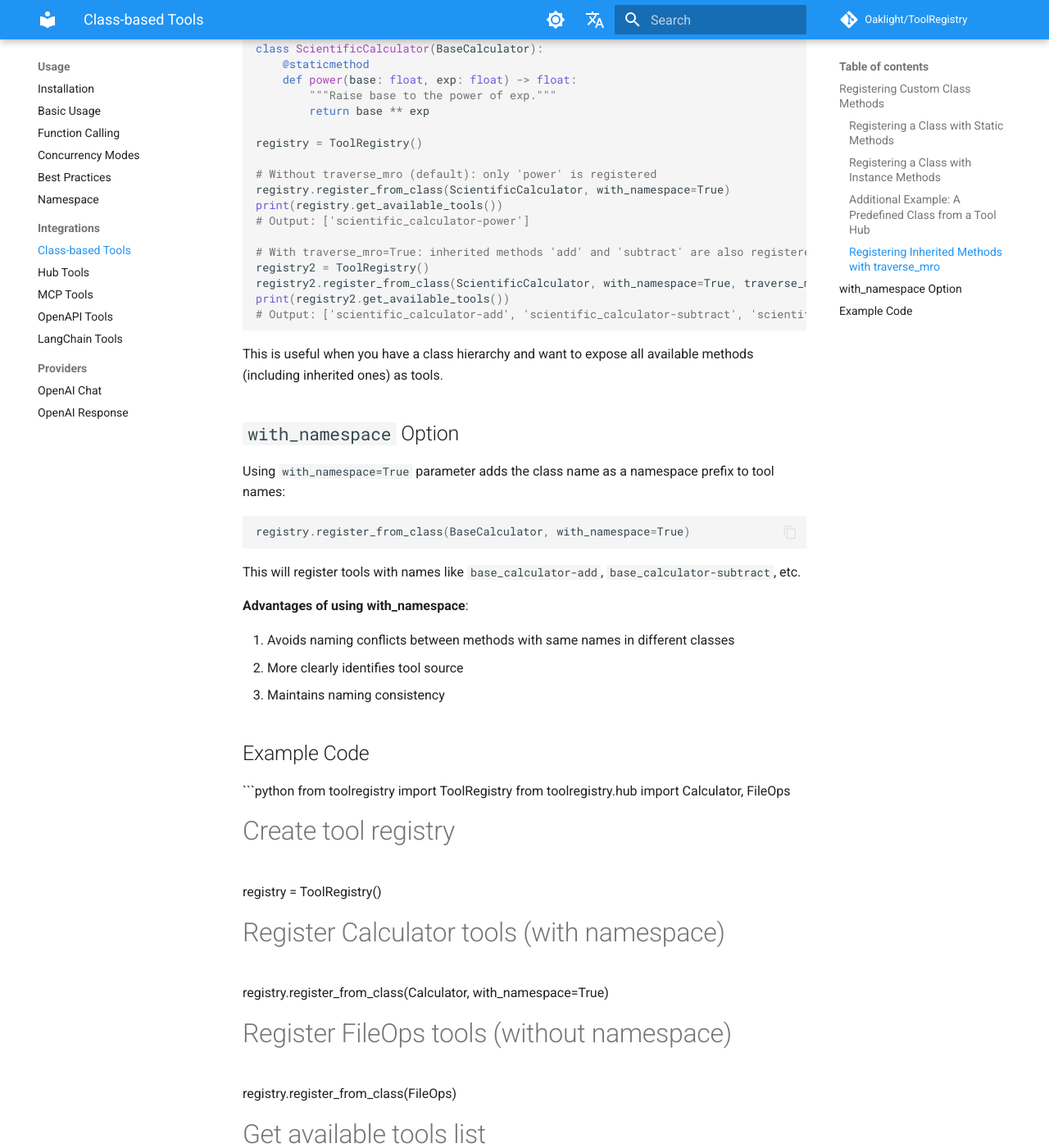
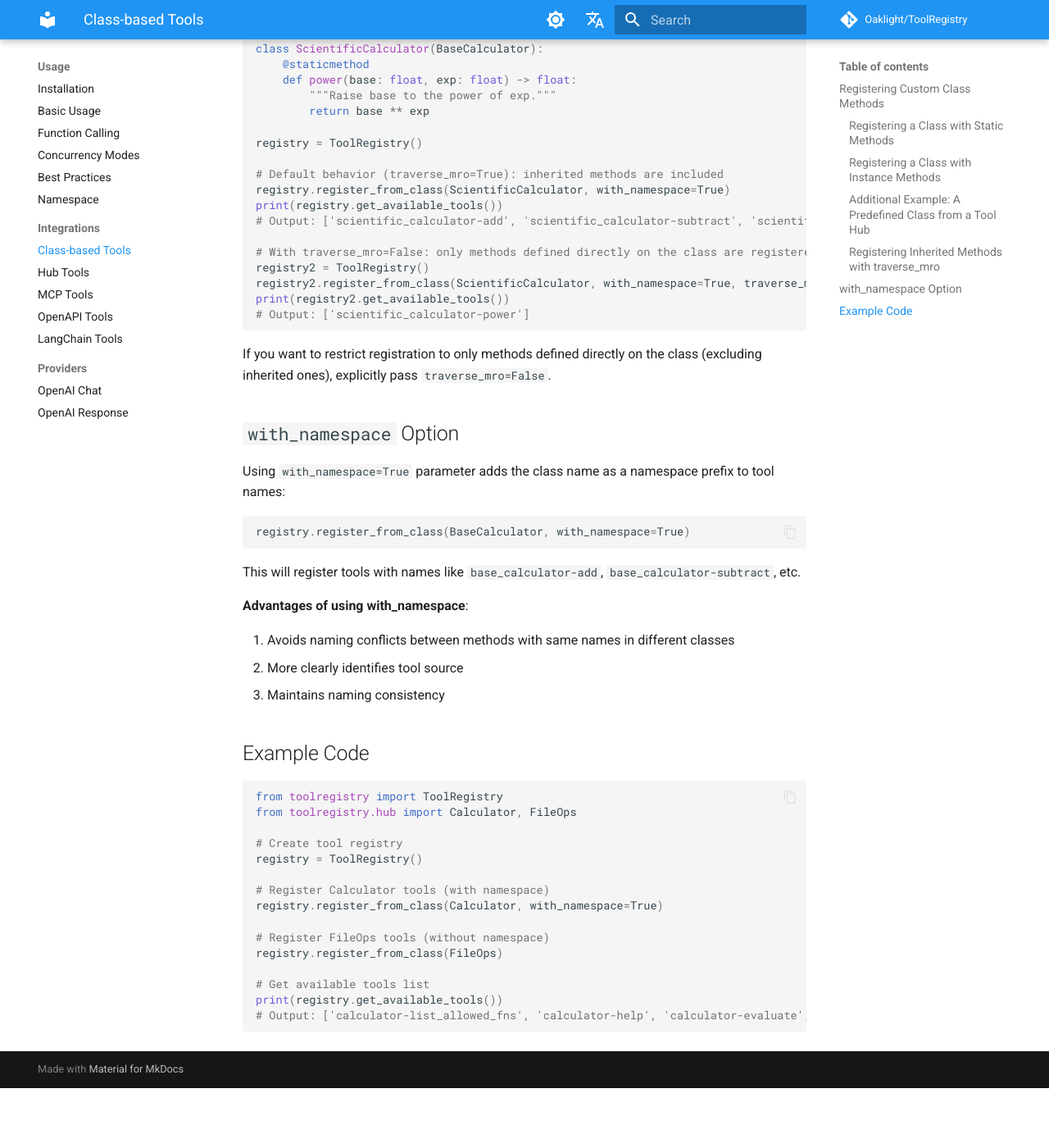
Before and after one commit to Oaklight/ToolRegistry, an MkDocs documentation site: the page built from docs/usage/integrations/class.md, in a window 1280 px wide and 1400 px high, scrolled down 2497 px. Shown: the whole window at 82% size. Built offline with MkDocs 1.6.1 and Material for MkDocs 9.7.7, drawn with Linux system fonts in a browser that asks for light colours; comment, search, counter and statistics services are not loaded; after the commit the page ends 3824 px from its top, so only the background shows below that; some of the changed text lies outside the part shown.

Commit message:
docs: update traverse_mro default value to True

````diff
--- a/docs/usage/integrations/class.md
+++ b/docs/usage/integrations/class.md
@@ -77,7 +77,7 @@ These examples highlight how to manage varying needs for class-based registratio
 
 ### Registering Inherited Methods with `traverse_mro`
 
-By default, `register_from_class()` only registers methods defined directly on the given class. If you want to also include methods inherited from parent classes, use the `traverse_mro=True` parameter:
+By default, `register_from_class()` traverses the MRO (Method Resolution Order) and registers both directly defined and inherited methods. This means inherited public methods from parent classes are automatically included.
 
 ```python
 from toolregistry import ToolRegistry
@@ -101,19 +101,19 @@ class ScientificCalculator(BaseCalculator):
 
 registry = ToolRegistry()
 
-# Without traverse_mro (default): only 'power' is registered
+# Default behavior (traverse_mro=True): inherited methods are included
 registry.register_from_class(ScientificCalculator, with_namespace=True)
 print(registry.get_available_tools())
+# Output: ['scientific_calculator-add', 'scientific_calculator-subtract', 'scientific_calculator-power']
+
+# With traverse_mro=False: only methods defined directly on the class are registered
+registry2 = ToolRegistry()
+registry2.register_from_class(ScientificCalculator, with_namespace=True, traverse_mro=False)
+print(registry2.get_available_tools())
 # Output: ['scientific_calculator-power']
-
-# With traverse_mro=True: inherited methods 'add' and 'subtract' are also registered
-registry2 = ToolRegistry()
-registry2.register_from_class(ScientificCalculator, with_namespace=True, traverse_mro=True)
-print(registry2.get_available_tools())
-# Output: ['scientific_calculator-add', 'scientific_calculator-subtract', 'scientific_calculator-power']
 ```
 
-This is useful when you have a class hierarchy and want to expose all available methods (including inherited ones) as tools.
+If you want to restrict registration to only methods defined directly on the class (excluding inherited ones), explicitly pass `traverse_mro=False`.
 
 ## `with_namespace` Option
 
@@ -149,3 +149,4 @@ registry.register_from_class(FileOps)
 # Get available tools list
 print(registry.get_available_tools())
 # Output: ['calculator-list_allowed_fns', 'calculator-help', 'calculator-evaluate', 'read_file', 'write_file', ...]
+```
````
Also changed, not shown: docs/api/core/toolregistry.md (+8 -8 lines), docs/api/integrations/native.md (+4 -4 lines).
